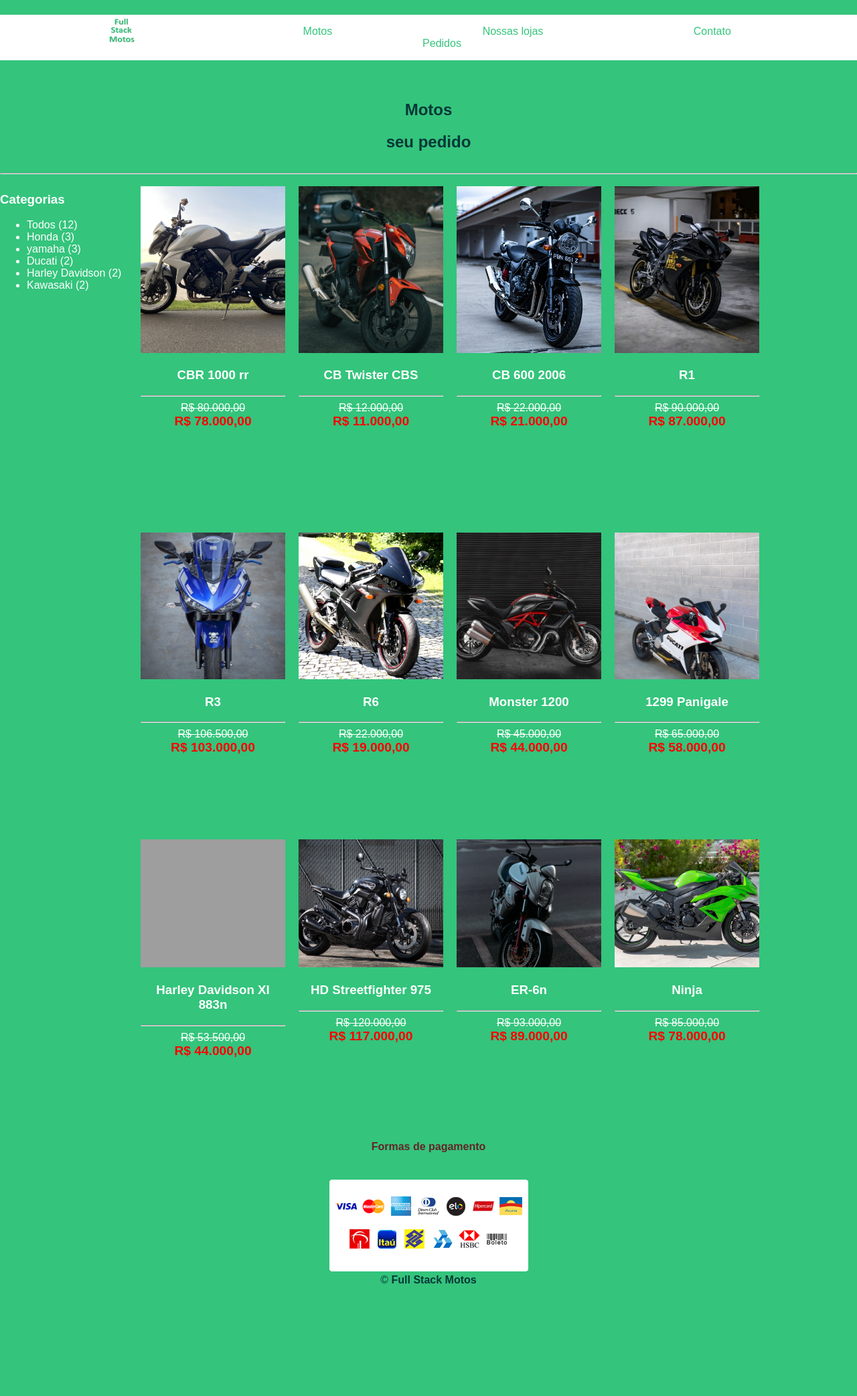
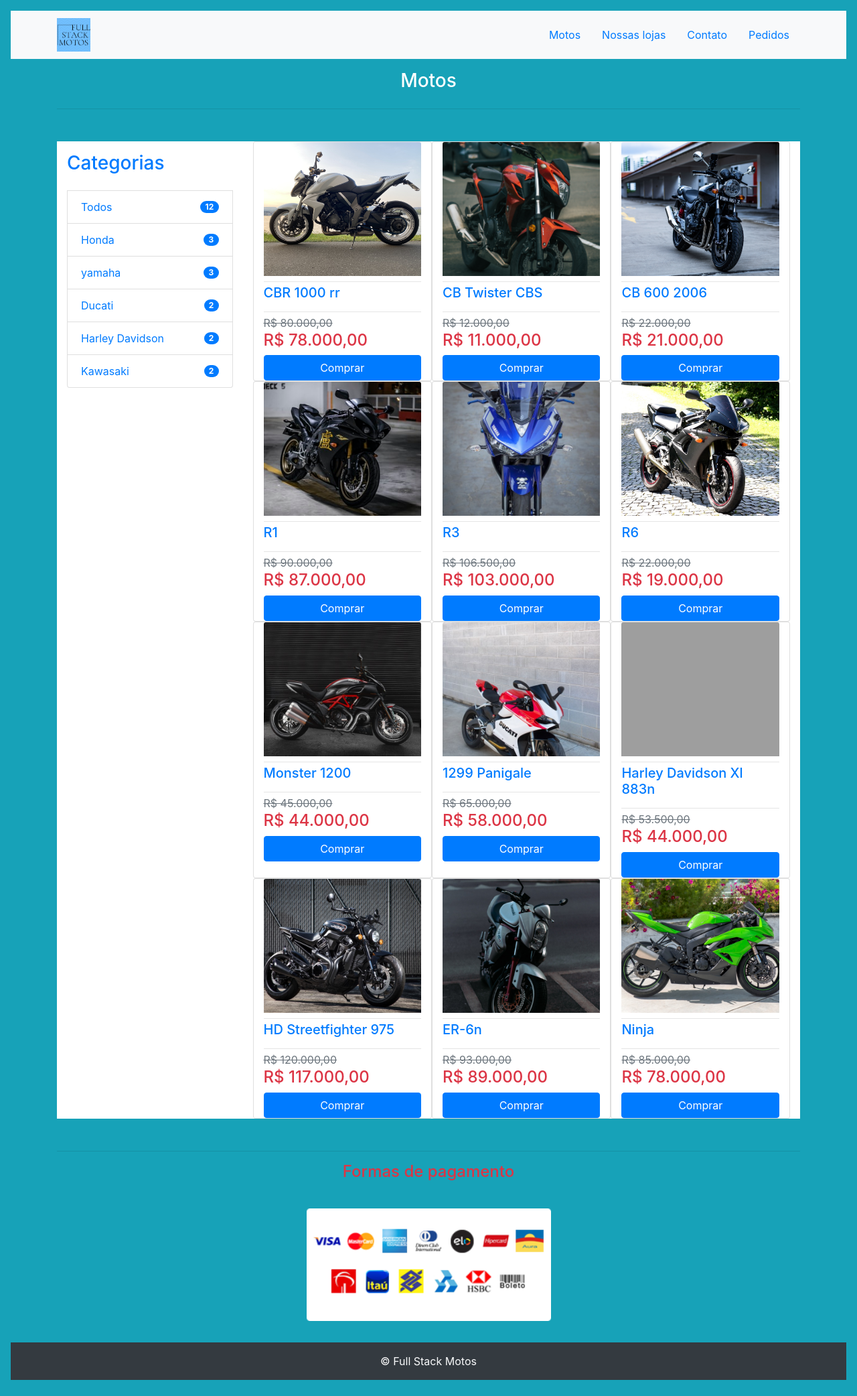
Before and after one commit to josiel5423926/projeto-php, a PHP site: page /produtos.php in a window 1280 px wide. Shown: the whole page at 67% size. Before the commit the page ends 1916 px from the top, so only its background shows below. Run offline with PHP 8.4, Linux system fonts and the light colour scheme; data comes from the database, SQL or seed files in the repository; some libraries are stand-ins or nearby versions; grey boxes are pictures that could not be loaded.

Commit message:
estilizar página de contato pedidos com bootstrap

```diff
--- a/css/estilo.css
+++ b/css/estilo.css
@@ -1,80 +1,4 @@
-.nav_menu {
-  background-color: white;
-  font-family: Arial, Helvetica, sans-serif;
-  text-align: center;
-  color: #34c47c;
-  margin-top: 22px;
-}
-
-.nav_menu ul,
-.nav_list li,
-.nav_menu nav,
-.nav_menu img {
-  display: inline-block;
-}
-
-.nav_list li,
-a {
-  text-decoration: none;
-  color: #34c47c;
-}
-
-.nav_list li {
-  margin: 0 110px;
-}
-
-/*tabela do título*/
-body {
-  font-family: Arial, Helvetica, sans-serif;
-  background-color: #34c47c;
-  margin: 0px;
-  padding: 0px;
-}
-
-.main_titulo {
-  width: 100%;
-  text-align: center;
-  height: 100px;
-  margin-top: 60px;
-  color: rgb(5, 55, 55);
-}
-
-.nav_menu img {
-  width: 90px;
-  height: 45px;
-  position: absolute;
-  left: -120px;
-  margin-left: 20%;
-  top: 25px;
-}
-
-.corpo {
-  display: flex;
-  color: white;
-}
-
-.categorias {
-  width: 20%;
-  min-width: 200px;
-}
-
-.container_produtos {
-  display: flex;
-  flex-flow: wrap;
-
-}
-
-.container_intens {
-  width: 20%;
-  padding: 10px;
-  text-align: center;
-}
-
-.container_intens img {
-  object-fit: cover;
-  height: 50%;
-  width: 100%;
-}
+/*
 
 .tb_lojas {
   width: 100%;
@@ -82,24 +6,11 @@
   text-align: center;
 }
 
-/*rodapé*/
-#rodapé {
-  font-family: Arial, Helvetica, sans-serif;
-  text-align: center;
-  color: rgb(5, 55, 55);
-  width: 25%;
-
-  display: block;
-  margin-left: auto;
-  margin-right: auto;
-}
-
 .bloco_pedido {
   color: rgb(5, 55, 55);
   display: flex;
   width: 90%;
 }
-
 
 form {
   float: left;
@@ -109,14 +20,12 @@
   width: 30%;
 }
 
-
 .mostrar_formulario_pedido {
   width: 30%;
   border: solid;
   float: right;
   margin-left: 20%;
   padding: 2%;
-
 
 }
 
@@ -132,4 +41,10 @@
 
 .bloco_pedido input {
   margin-left: 5%;
+}*/
+.container_items img {
+  object-fit: cover;
+
+  height: 200px;
+  min-width: 100%;
 }
--- /dev/null
+++ b/includes/conexao.php
@@ -0,0 +1,13 @@
+<?php
+$servername = "localhost";
+$username = "root";
+$password = "";
+$database = "fullstackmotos";
+
+global $conex;
+
+$conexao = mysqli_connect($servername, $username, $password, $database);
+
+if (!$conexao) {
+    die("Falhou a conexão" . mysqli_connect_error());
+}
--- a/menu_rodape/menu.html
+++ b/menu_rodape/menu.html
@@ -1,15 +1,62 @@
+<!doctype html>
+<html lang="pt-br">
+
+<head>
+
+    <meta charset="utf-8">
+    <meta name="viewport" content="width=device-width, initial-scale=1, shrink-to-fit=no">
+
+    <link rel="stylesheet" href="https://cdn.jsdelivr.net/npm/bootstrap@4.5.3/dist/css/bootstrap.min.css"
+        integrity="sha384-TX8t27EcRE3e/ihU7zmQxVncDAy5uIKz4rEkgIXeMed4M0jlfIDPvg6uqKI2xXr2" crossorigin="anonymous">
+
+    <link rel="stylesheet" href="css/estilo.css">
+    <link rel="stylesheet" href="https://pro.fontawesome.com/releases/v5.13.0/css/all.css">
+
+    <!--font dos ícones -->
+
+    <title>Hello, world!</title>
+    <style>
+        body {
+            font-family: -apple-system, BlinkMacSystemFont, "Segoe UI", Roboto, "Helvetica Neue", Arial, sans-serif, "Apple Color Emoji", "Segoe UI Emoji", "Segoe UI Symbol";
+
+        }
+    </style>
+</head>
+
+<body class="p-3 mb-2 bg-info text-white">
     <header>
-    <nav>
-        <div class="nav_menu">
-            <ul class="nav_list">
-                <li>
-                    <a href="index.php"><img src=" img/logo.png" alt=""></a>
+        <nav class="navbar navbar-expand-lg navbar-light bg-light ">
+            <div class="container">
+
+                <a href="index.php" class="float-left">
+                    <img class="" src="img/logo.png " height="50px " alt="logo">
+                </a>
+
+                <button class="navbar-toggler" type="button" data-toggle="collapse"
+                    data-target="#navbarSupportedContent" aria-controls="navbarSupportedContent" aria-expanded="false"
+                    aria-label="Toggle navigation">
+                    <span class="navbar-toggler-icon"></span>
+                </button>
+
+                <div class="collapse navbar-collapse justify-content-end" id="navbarSupportedContent">
+                    <ul class="nav">
+
+                        <li class="nav-item">
+                            <a class="nav-link text-primary py-3" href="produtos.php">Motos</a>
                         </li>
-                <li><a href="produtos.php">Motos</a></li>
-                <li><a href="lojas.php">Nossas lojas</a></li>
-                <li><a href="contato.php">Contato</a></li>
-                <li><a href="pedidos.php">Pedidos</a></li>
+                        <li class="nav-item ">
+                            <a class="nav-link text-primary py-3" href="lojas.php">Nossas lojas</a>
+                        </li>
+                        <li class="nav-item">
+                            <a class="nav-link py-3 text-primary" href="contato.php">Contato</a>
+                        </li>
+                        <li class="nav-item">
+                            <a class="nav-link py-3 text-primary" href="pedidos.php">Pedidos</a>
+                        </li>
                     </ul>
+                </div>
+
+
             </div>
         </nav>
     </header>
--- a/menu_rodape/rodape.html
+++ b/menu_rodape/rodape.html
@@ -1,7 +1,30 @@
-<footer id="rodapé">
-    <h4 style="color:rgb(99, 37, 37); ">Formas de pagamento</h4>
-    <br>
-    <img src="img/formas-de-pagamento.png" alt=""><br>
-    &copy; <strong>Full Stack Motos</strong>
+<footer class="container">
+    <hr class="mt-5">
+    <h4 class="text-danger mt-2 text-center ">Formas de pagamento</h4><br>
+    <div class="row justify-content-center">
 
+        <div class="col-lg-8">
+            <img class="py-2 mx-auto d-block img-fluid" width="50%" src="img/formas-de-pagamento.png" alt=""><br>
+        </div>
+
+
+    </div>
 </footer>
+<div class="bg-dark text-center text-white py-3">
+    &copy; <a class="text-light">Full Stack Motos</a>
+</div>
+
+<script src="https://code.jquery.com/jquery-3.5.1.slim.min.js"
+    integrity="sha384-DfXdz2htPH0lsSSs5nCTpuj/zy4C+OGpamoFVy38MVBnE+IbbVYUew+OrCXaRkfj" crossorigin="anonymous">
+</script>
+<script src="https://cdn.jsdelivr.net/npm/popper.js@1.16.1/dist/umd/popper.min.js"
+    integrity="sha384-9/reFTGAW83EW2RDu2S0VKaIzap3H66lZH81PoYlFhbGU+6BZp6G7niu735Sk7lN" crossorigin="anonymous">
+</script>
+<script src="https://cdn.jsdelivr.net/npm/bootstrap@4.5.3/dist/js/bootstrap.min.js"
+    integrity="sha384-w1Q4orYjBQndcko6MimVbzY0tgp4pWB4lZ7lr30WKz0vr/aWKhXdBNmNb5D92v7s" crossorigin="anonymous">
+</script>
+<script src="js/funcoes.js"> </script>
+
+</body>
+
+</html>
--- a/pedidos.php
+++ b/pedidos.php
@@ -73,7 +73,7 @@
             <input type=" text" name="valor_unitario" placeholder="Digite seu valor unitario: "></input> <br> <br>
             <label>quantidade:</label>
             <input type=" text" name="quantidade" placeholder="Digite seu Quantidade: "></input> <br> <br>
-            <label>valor total:</label>
+            <label>valor gittotal:</label>
             <input type=" text" name="valor_total" placeholder="Digite seu Valor total: "></input> <br><br>
             <div class="botão_formulario_venda">
                 <input type="submit" name="submit" value="Enviar" ">
--- a/produtos.php
+++ b/produtos.php
@@ -1,70 +1,52 @@
-<?php
-$servername = "localhost";
-$username = "root";
-$password = "";
-$database = "fullstackmotos";
+<?php require("./includes/conexao.php"); ?>
 
-$conexao = mysqli_connect($servername, $username, $password, $database);
-
-if (!$conexao) {
-    die("Falhou a conexão" . mysqli_connect_error());
-}
-
+<?php include('./menu_rodape/menu.html');
 ?>
 
-<!-- fim da conexão-->
+<main class="container">
 
-<!DOCTYPE html>
-<html lang="pt-br">
+    <h1 class="h3 text-center p-3">Motos</h1>
 
-<head>
-    <meta charset="UTF-8">
-
-    <meta name="viewport" content="width=device-width, initial-scale=1, shrink-to-fit=no">
-    <link rel="stylesheet" type="text/css" href="css/estilo.css">
-    <script src="js/funcoes.js"></script>
+    <hr class="mt-0 mb-5">
+    <div class="d-flex justify-content-around">
 
 
-    <title>Produtos</title>
+        <div class=" bg-white  col-12 col-md-3  ">
 
-</head>
 
-<body>
+            <ul class="list-group text-primary   ">
+                <h2 class="h3 py-3">Categorias</h2>
 
-    <!--início do Menu-->
-    <?php
-    include('./menu_rodape/menu.html');
-    ?>
+                <li class=" list-group-item d-flex justify-content-between align-items-center" onclick="exibir_categoria('todos')">
+                    Todos
+                    <span class="badge badge-primary badge-pill">12</span>
+                </li>
 
-    <!--fim do Menu-->
-    <!--título da págna início-->
-    <main>
+                <li class="list-group-item d-flex justify-content-between align-items-center" onclick="exibir_categoria('honda')">
+                    Honda
+                    <span class="badge badge-primary badge-pill">3</span>
+                </li>
 
-        <div class="main_titulo">
-            <div>
-                <div>
-                    <h2 style="color:rgb(5, 55, 55); ">Motos</h2>
-                    <h2 style="color:rgb(5, 55, 55); ">seu pedido</h2>
-                </div>
-            </div>
-        </div>
-        <hr>
-        <div class="corpo">
-            <div class="categorias">
-                <!--catálogo-->
-                <h3>Categorias</h3>
-                <ul>
-
-                    <li onclick="exibir_categoria('todos')">Todos (12)</li>
-                    <li onclick="exibir_categoria('honda')">Honda (3)</li>
-                    <li onclick="exibir_categoria('Yamaha')">yamaha (3)</li>
-                    <li onclick="exibir_categoria('Ducati')">Ducati (2)</li>
-                    <li onclick="exibir_categoria('Harley Davidson')">Harley Davidson (2)</li>
-                    <li onclick="exibir_categoria('Kawasaki')">Kawasaki (2)</li>
+                <li class="list-group-item d-flex justify-content-between align-items-center" onclick="exibir_categoria('Yamaha')">
+                    yamaha
+                    <span class="badge badge-primary badge-pill">3</span>
+                </li>
+                <li class="list-group-item d-flex justify-content-between align-items-center" onclick="exibir_categoria('Ducati')">
+                    Ducati
+                    <span class="badge badge-primary badge-pill">2</span>
+                </li>
+                <li class="list-group-item d-flex justify-content-between align-items-center" onclick="exibir_categoria('Harley Davidson')">
+                    Harley Davidson
+                    <span class="badge badge-primary badge-pill">2</span>
+                </li>
+                <li class="list-group-item d-flex justify-content-between align-items-center" onclick="exibir_categoria('Kawasaki')">
+                    Kawasaki
+                    <span class="badge badge-primary badge-pill">2</span>
+                </li>
             </ul>
         </div>
 
-            <div class="container_produtos">
+        <div class=" bg-white  col-12 col-md-9  d-flex  flex-wrap">
             <?php
             $sql = "select * from produto";
             $result = $conexao->query($sql);
@@ -73,39 +55,35 @@
                 while ($rows = $result->fetch_assoc()) {
 
             ?>
-                        <div class="container_intens" id="<?php echo $rows['nome']; ?>" style="display: block;">
-                            <img src="<?php echo $rows['imagem']; ?>" onclick="destaque(this)" onmousemove="exibirborda(this)" onmouseout="retirarborda(this)">
-                            <h3><?php echo $rows['descricao']; ?></h3>
-                            <hr>
-                            <del>R$ <?php echo $rows['preco']; ?></del>
-                            <br>
-                            <strong style="color:red"><big>R$ <?php echo $rows['preco_final']; ?></big></strong>
+
+
+                    <div class="card col-md-6 col-lg-4 container_items" id="<?php echo $rows['nome']; ?>" style="width: 10rem;">
+                        <img class="card-img-top img-fluid" src="<?php echo $rows['imagem']; ?>" onclick="destaque(this)" onmousemove="exibirborda(this)" onmouseout="retirarborda(this)">
+
+                        <hr class="mt-2 mb-1">
+                        <h3 class="h5 text-primary "><?php echo $rows['descricao']; ?></h3>
+                        <hr class="mt-2 mb-1">
+                        <div class="text-muted"><del>R$ <?php echo $rows['preco'];  ?></del></div>
+                        <div class="h4  text-danger">R$ <?php echo $rows['preco_final']; ?></div>
+
+                        <a href="pedidos.php" class="btn btn-primary">Comprar</a>
+
                     </div>
 
             <?php
                 }
             } else {
                 echo "Nenhum produto cadastrado !";
-                } ?>
+            }
+            mysqli_close($conexao);
+            ?>
 
         </div>
 
     </div>
 
 </main>
-    <br>
-    <br>
-
-    <!--rodapé-->
 
 <?php
 include('./menu_rodape/rodape.html');
 ?>
-
-</body>
-
-</html>
-
-<?php
-mysqli_close($conexao);
-?>
```
Also changed, not shown: index.php (+10 -33 lines), js/funcoes.js (+11 -12 lines), lojas.php (+32 -55 lines), img/logo.png. Lines whose indentation alone changed are shown as unchanged.
